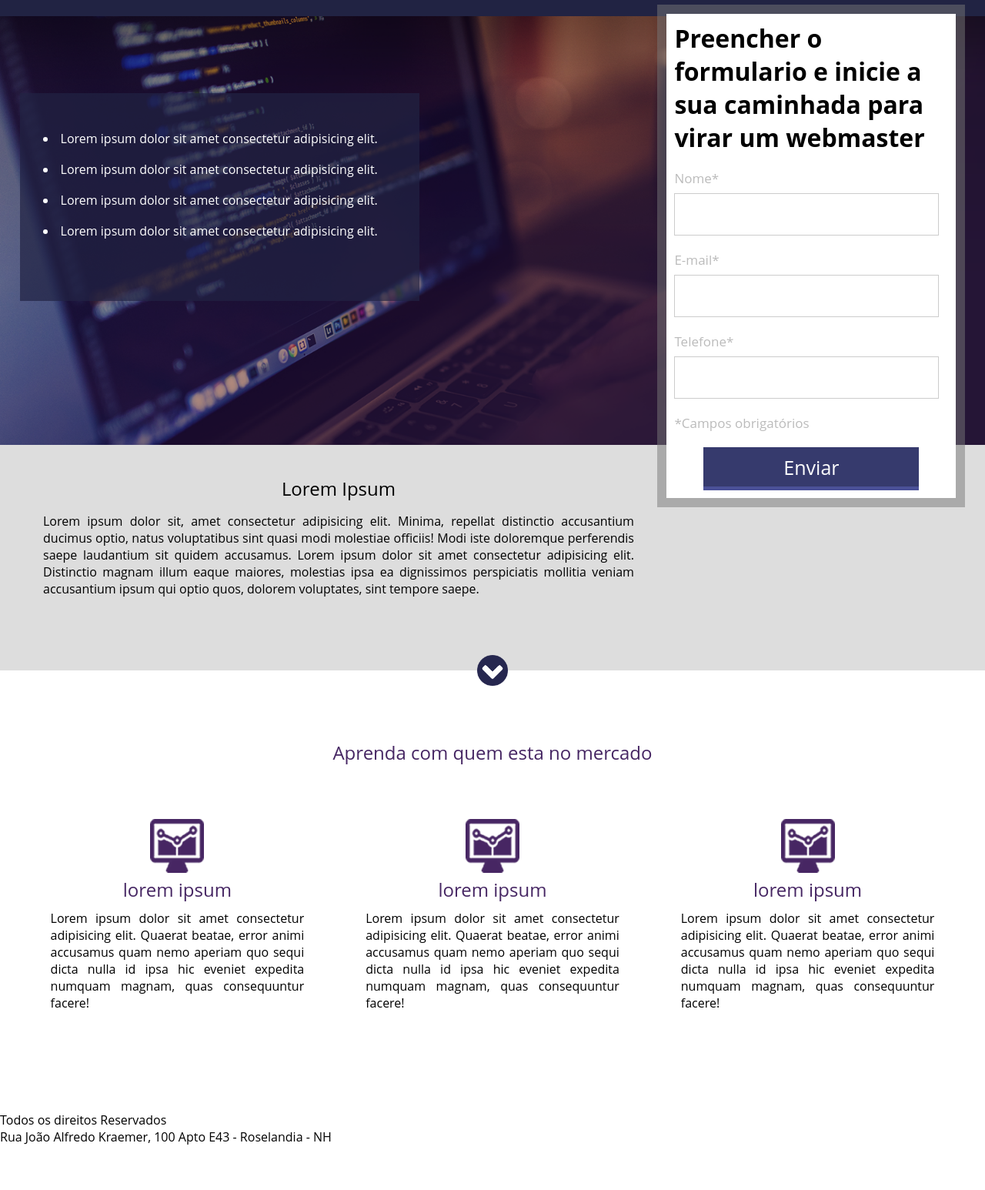
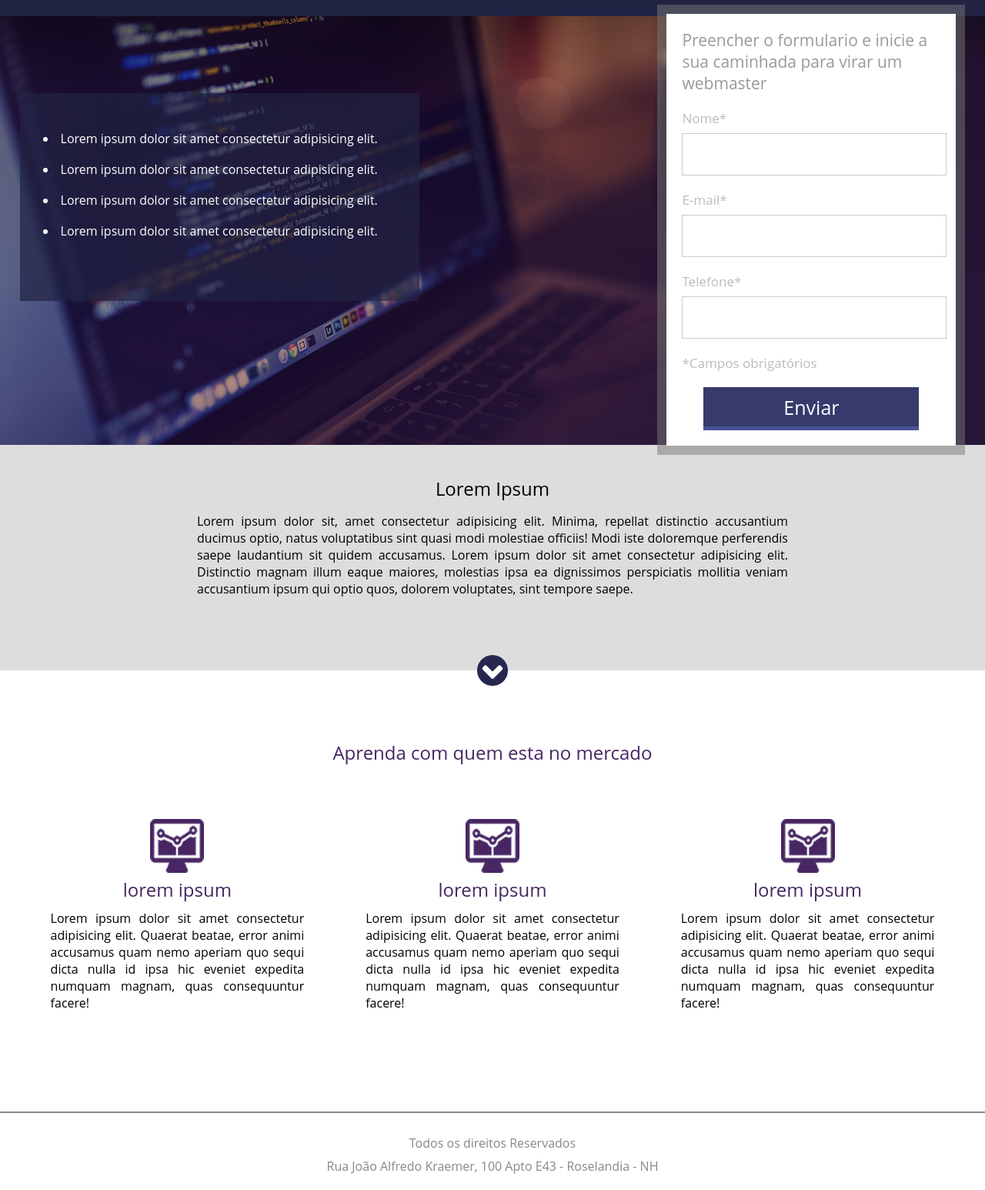
Before and after one commit to MaikyWilliam/Landing-page, a plain HTML site: page index.html in a window 1280 px wide. Shown: the part 39-1585 px from the top of the page at 77% size. Before the commit the page ends 1527 px from the top, so only its background shows below. Drawn offline with Linux system fonts and the light colour scheme; files whose address does not match are found by name.

Commit message:
ajustes h1

```diff
--- a/css/style.css
+++ b/css/style.css
@@ -2,7 +2,7 @@
     margin: 0;
     padding: 0;
     box-sizing: border-box;
-    font-family: 'Open Sans', sans-serif;
+	font-family: 'Open Sans', sans-serif;
 }
 
 html,body{
@@ -44,7 +44,7 @@ html,body{
 }
 
 .form{
-	padding:10px;
+	padding:20px;
 	width: 400px;
 	height: calc(100% + 30px);
 	float: right;
@@ -58,7 +58,7 @@ html,body{
 	/*background-origin tem o mesmo conceito porém serve para imagens.*/
 }
 
-.form h2{
+.form h1{
 	font-weight: normal;
 	color: #999999;
 	font-size: 21px;
@@ -87,7 +87,12 @@ html,body{
 	margin-top:8px;
 	width: 344px;
 	height: 55px;
+	padding: 8px 10px 8px 10px;
 	border:1px solid #ccc;
+}
+
+.input-container input[type=text]:focus{
+	outline: 0;
 }
 
 .form .input-submit-container{
@@ -193,7 +198,7 @@ html,body{
 	width:70px;
 }
 
-.footer{
+footer{
 	/*clear:both;*/
 	border-top:2px solid #888888;
 	padding:20px 0;
@@ -201,7 +206,7 @@ html,body{
 	color: #888;
 }
 
-.footer p{
+footer p{
 	margin-top:8px;
 }
 
@@ -222,7 +227,6 @@ html,body{
 		padding:30px 0;
 		width: 40%;
 		float: left;
-		display: inline-block;
 		max-width: 500px;
 		height: auto;
 	}
--- a/index.html
+++ b/index.html
@@ -3,7 +3,7 @@
 <head>
     <meta charset="UTF-8">
     <meta http-equiv="X-UA-Compatible" content="IE=edge">
-    <meta name="viewport" content="width=device-width, initial-scale=1.0">
+    <meta name="viewport" content="width=device-width, initial-scale=1.0,maximum-scale=1.0">
     <link rel = "preconnect" href = "https://fonts.gstatic.com">
     <link href = "https://fonts.googleapis.com/css2? family = Open + Sans: ital, wght @ 1.300 & display = swap "rel =" stylesheet ">
     <link rel="stylesheet" href="css/style.css">
```
